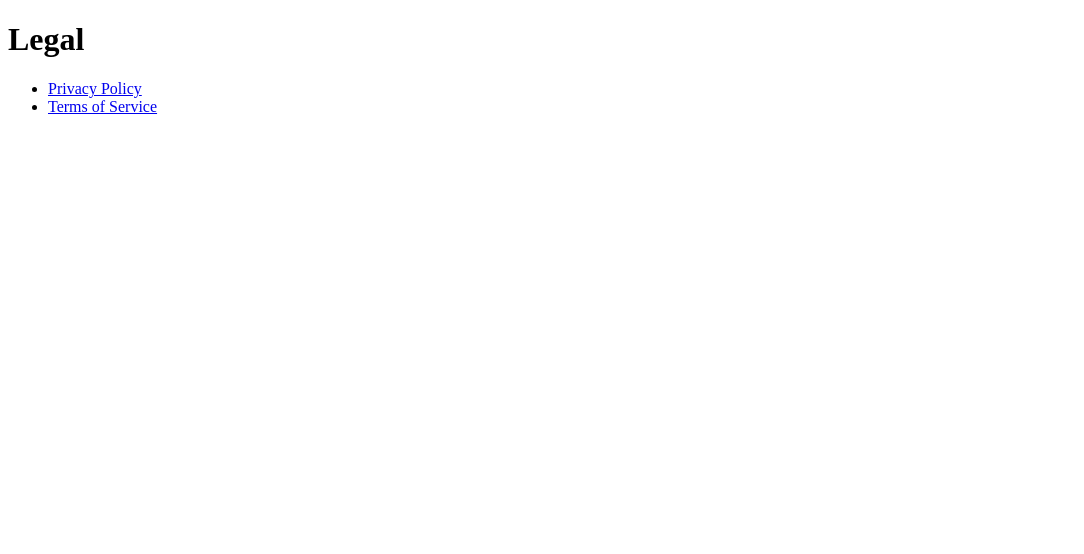
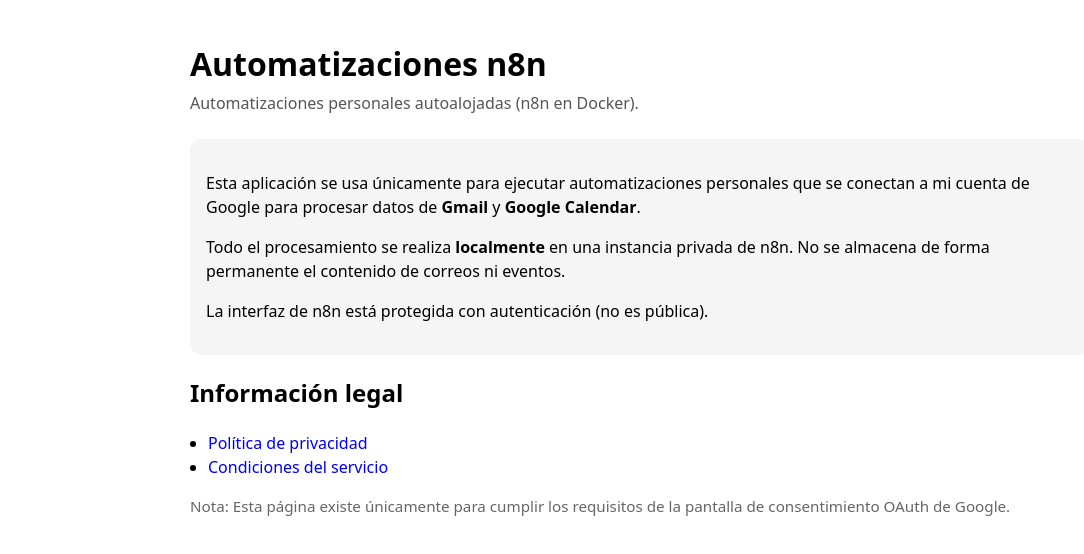
Before and after one commit to IraitzCordero/n8n-oauth-legal, a plain HTML site: page index.html in a window 1280 px wide. Shown: the whole page, without its empty margins (0-1084 px from the left). Drawn offline with Linux system fonts and the light colour scheme.

Commit message:
Revamp index.html for Spanish localization and styling

```diff
--- a/index.html
+++ b/index.html
@@ -1,14 +1,69 @@
 <!doctype html>
-<html>
+<html lang="es">
   <head>
     <meta charset="utf-8" />
-    <title>Legal</title>
+    <meta name="viewport" content="width=device-width, initial-scale=1" />
+    <title>Automatizaciones n8n</title>
+    <meta name="robots" content="index,follow" />
+    <style>
+      body {
+        font-family: system-ui, -apple-system, Segoe UI, Roboto, Arial, sans-serif;
+        margin: 40px auto;
+        max-width: 900px;
+        padding: 0 16px;
+        line-height: 1.5;
+      }
+      h1 { margin-bottom: 0.2rem; }
+      .meta { color: #555; margin-bottom: 1.5rem; }
+      a { text-decoration: none; }
+      a:hover { text-decoration: underline; }
+      ul { padding-left: 18px; }
+      .box {
+        background: #f5f5f5;
+        border-radius: 12px;
+        padding: 16px;
+      }
+      .note {
+        color: #666;
+        font-size: 0.95rem;
+        margin-top: 1rem;
+      }
+      code {
+        background: #eee;
+        padding: 2px 6px;
+        border-radius: 6px;
+      }
+    </style>
   </head>
+
   <body>
-    <h1>Legal</h1>
+    <h1>Automatizaciones n8n</h1>
+    <div class="meta">
+      Automatizaciones personales autoalojadas (n8n en Docker).
+    </div>
+
+    <div class="box">
+      <p>
+        Esta aplicación se usa únicamente para ejecutar automatizaciones personales que se conectan a mi cuenta
+        de Google para procesar datos de <strong>Gmail</strong> y <strong>Google Calendar</strong>.
+      </p>
+      <p>
+        Todo el procesamiento se realiza <strong>localmente</strong> en una instancia privada de n8n. No se
+        almacena de forma permanente el contenido de correos ni eventos.
+      </p>
+      <p>
+        La interfaz de n8n está protegida con autenticación (no es pública).
+      </p>
+    </div>
+
+    <h2>Información legal</h2>
     <ul>
-      <li><a href="privacy-policy.html">Privacy Policy</a></li>
-      <li><a href="terms-of-service.html">Terms of Service</a></li>
+      <li><a href="./privacy-policy.html">Política de privacidad</a></li>
+      <li><a href="./terms-of-service.html">Condiciones del servicio</a></li>
     </ul>
+
+    <p class="note">
+      Nota: Esta página existe únicamente para cumplir los requisitos de la pantalla de consentimiento OAuth de Google.
+    </p>
   </body>
 </html>
```
